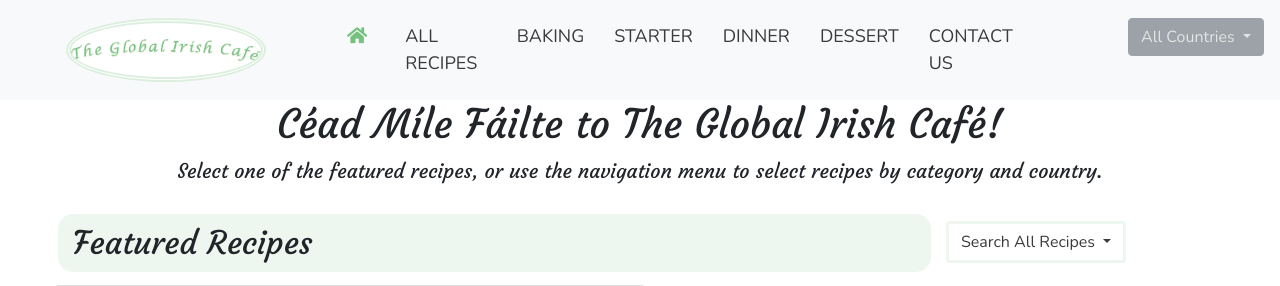
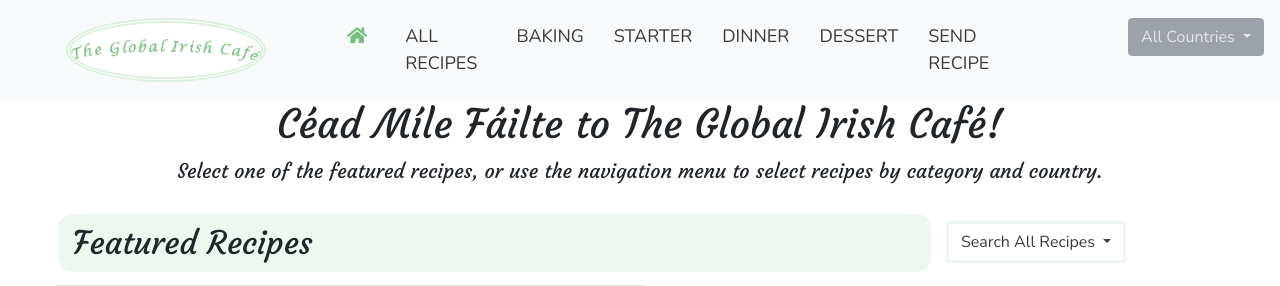
Before and after one commit to KittyMcDonagh/Third-Milestone-Project, a Flask app: template templates/recipes-home.html in a window 1280 px wide. Shown: the top 286 px of the page. Run offline with Flask 2, Linux system fonts and the light colour scheme; the template is opened without the code that fills it: most values are stand-ins (such as "Sample title", 1, 10 or a date in 2020); grey boxes marked "Sample" are stand-in pictures; some libraries are stand-ins or nearby versions; some web fonts are replaced.

Commit message:
contact changed to send-recipe

```diff
--- a/app.py
+++ b/app.py
@@ -159,11 +159,11 @@ def get_recipe_details(sel_id, sel_category, sel_origin, sel_title):
     return render_template("recipes-details.html", recipes=sel_recipe, search_words=search, category=sel_category, origin=sel_origin, countries=country_list, rec_title=sel_title)
 
 
-# CONTACT US - Send us a Recipe
+# SEND RECIPE
 
 
-@app.route('/contact')
-def contact():
+@app.route('/send_recipe')
+def send_recipe():
 
 # Create country list for countries dropdown
     temp_countries = mongo.db.countries.find().sort("country_name", 1)
@@ -177,8 +177,8 @@ def contact():
     sel_origin="All Countries"
 
 
-# Redirect to contact template
-    return render_template("contact.html", countries=country_list, categories=category_list, category=sel_category, origin=sel_origin)
+# Redirect to send_recipe template
+    return render_template("send-recipe.html", countries=country_list, categories=category_list, category=sel_category, origin=sel_origin)
 
 
 # Insert the task the recipe when 'Send Recipe' button is clicked. Invoked by 'form action="{{ url_for('insert_recipe') }}"'
@@ -208,7 +208,7 @@ def insert_recipe():
     #Insert the new recipe into the database
     recipes.insert_one(recipe)
 
-    return redirect(url_for('contact'))
+    return redirect(url_for('send_recipe'))
 
 
 
--- a/templates/base.html
+++ b/templates/base.html
@@ -52,7 +52,7 @@
                     </li>
 
                     <li class="nav-item">
-                        <a id="contact" class="nav-link" href="{{ url_for('contact') }}">CONTACT US</a>
+                        <a id="contact" class="nav-link" href="{{ url_for('send_recipe') }}">SEND RECIPE</a>
                     </li>
 
                     <!-- Dropdown menu for ORIGIN  -->
--- a/templates/recipes-home.html
+++ b/templates/recipes-home.html
@@ -63,7 +63,7 @@
                 <span><strong>{{ recipe.category.capitalize() }} Recipe</strong></span>
             </div>
             <div class="col-4">
-                <a href="{{ url_for('get_recipe_details', sel_id=recipe._id, sel_category=recipe.category.capitalize(), sel_origin=recipe.origin.title(), sel_title=recipe.title) }}" class="more-icon-pl"><i class="fas fa-ellipsis-v more-icon-style"></i></a>
+                <a href="{{ url_for('get_recipe_details', sel_id=recipe._id, sel_category=recipe.category.capitalize(), sel_origin=recipe.origin.title(), sel_title=recipe.title.title()) }}" class="more-icon-pl"><i class="fas fa-ellipsis-v more-icon-style"></i></a>
 
             </div>
         </div>
@@ -109,7 +109,7 @@
             </div>
 
             <div class="col-4 ">
-                <a href="{{ url_for( 'get_recipe_details', sel_id=recipe._id, sel_category=recipe.category.capitalize(), sel_origin=recipe.origin.title(), sel_title=recipe.title) }} " class="more-icon-pl "><i class="fas fa-ellipsis-v more-icon-style "></i></a>
+                <a href="{{ url_for( 'get_recipe_details', sel_id=recipe._id, sel_category=recipe.category.capitalize(), sel_origin=recipe.origin.title(), sel_title=recipe.title.title()) }} " class="more-icon-pl "><i class="fas fa-ellipsis-v more-icon-style "></i></a>
             </div>
         </div>
 
--- a/templates/recipes-list-page.html
+++ b/templates/recipes-list-page.html
@@ -63,7 +63,7 @@
             </div>
 
             <div class="col-4">
-                <a href="{{ url_for('get_recipe_details', sel_id=recipe._id, sel_category=recipe.category.capitalize(), sel_origin=recipe.origin.title(), sel_title=recipe.title) }}" class="more-icon-pl"><i class="fas fa-ellipsis-v more-icon-style"></i></a>
+                <a href="{{ url_for('get_recipe_details', sel_id=recipe._id, sel_category=recipe.category.capitalize(), sel_origin=recipe.origin.title(), sel_title=recipe.title.title()) }}" class="more-icon-pl"><i class="fas fa-ellipsis-v more-icon-style"></i></a>
 
             </div>
         </div>
@@ -110,7 +110,7 @@
             </div>
 
             <div class="col-4">
-                <a href="{{ url_for('get_recipe_details', sel_id=recipe._id, sel_category=recipe.category.capitalize(), sel_origin=recipe.origin.title(), sel_title=recipe.title) }}" class="more-icon-pl"><i class="fas fa-ellipsis-v more-icon-style"></i></a>
+                <a href="{{ url_for('get_recipe_details', sel_id=recipe._id, sel_category=recipe.category.capitalize(), sel_origin=recipe.origin.title(), sel_title=recipe.title.title()) }}" class="more-icon-pl"><i class="fas fa-ellipsis-v more-icon-style"></i></a>
             </div>
         </div>
 
```
Also changed, not shown: templates/send-recipe.html (renamed from templates/contact.html).
